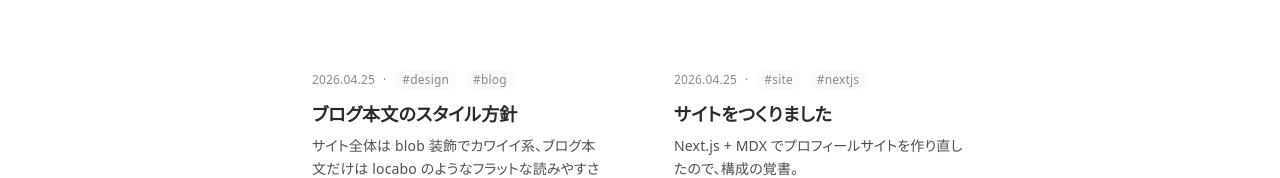
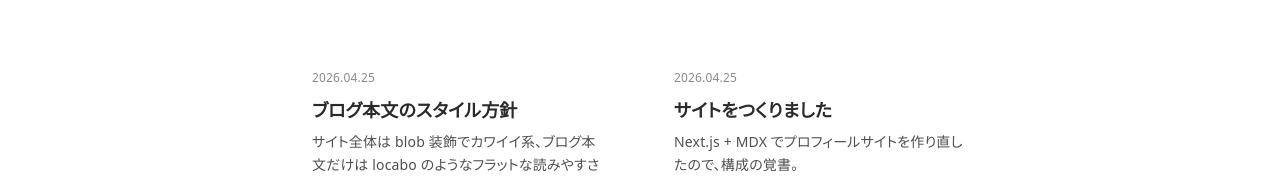
Before and after one commit to rinotsuka/rinotsuka.github.io, a Next.js app: page /blog in a window 1280 px wide. Shown: the part 200-378 px from the top of the page. Built offline with nearby package versions, Linux system fonts and the light colour scheme; a web font is replaced by a local one.

Commit message:
refactor(blog): タグ機能を全面的に削除
frontmatter の tags フィールドと、一覧カード・記事ページ・型定義・README
記載までまとめて削除。タグでの絞り込みや表示を行わない方針のため。

```diff
--- a/app/blog/[slug]/page.tsx
+++ b/app/blog/[slug]/page.tsx
@@ -45,12 +45,6 @@ export default async function BlogPostPage({
           </h1>
           <div className="mt-3 flex flex-wrap items-center gap-2 text-sm text-ink-mute">
             <time dateTime={post.date}>{formatDate(post.date)}</time>
-            {post.tags && post.tags.length > 0 && <span aria-hidden>·</span>}
-            {post.tags?.map((tag) => (
-              <span key={tag} className="rounded-full bg-panel px-2 py-0.5 text-xs">
-                #{tag}
-              </span>
-            ))}
           </div>
         </header>
 
--- a/components/blog/PostCard.tsx
+++ b/components/blog/PostCard.tsx
@@ -14,14 +14,6 @@ export function PostCard({ post }: Props) {
     >
       <div className="flex items-center gap-2 text-xs text-ink-mute">
         <time dateTime={post.date}>{formatDate(post.date)}</time>
-        {post.tags && post.tags.length > 0 && (
-          <span aria-hidden>·</span>
-        )}
-        {post.tags?.slice(0, 3).map((tag) => (
-          <span key={tag} className="rounded-full bg-panel/60 px-2 py-0.5">
-            #{tag}
-          </span>
-        ))}
       </div>
       <h3 className="mt-3 text-lg font-bold leading-snug text-ink group-hover:text-primary-strong transition">
         {post.title}
--- a/content/blog/blog-content-style.mdx
+++ b/content/blog/blog-content-style.mdx
@@ -2,7 +2,6 @@
 title: "ブログ本文のスタイル方針"
 date: "2026-04-25"
 summary: "サイト全体は blob 装飾でカワイイ系、ブログ本文だけは locabo のようなフラットな読みやすさを優先。"
-tags: ["design", "blog"]
 ---
 
 このブログ本文の見た目は [locabo.net/about/](https://locabo.net/about/) のメインコンテンツに寄せています。
--- a/content/blog/hello.mdx
+++ b/content/blog/hello.mdx
@@ -2,7 +2,6 @@
 title: "サイトをつくりました"
 date: "2026-04-25"
 summary: "Next.js + MDX でプロフィールサイトを作り直したので、構成の覚書。"
-tags: ["site", "nextjs"]
 ---
 
 このサイトはフリーランス SES エンジニア rinotsuka のプロフィール / 職務経歴 / ブログをまとめたものです。
--- a/lib/blog/types.ts
+++ b/lib/blog/types.ts
@@ -2,7 +2,6 @@ export type PostFrontmatter = {
   title: string;
   date: string;
   summary: string;
-  tags?: string[];
   draft?: boolean;
 };
 
```
Also changed, not shown: 1 other file (tests, documents, lock files or other folders).
